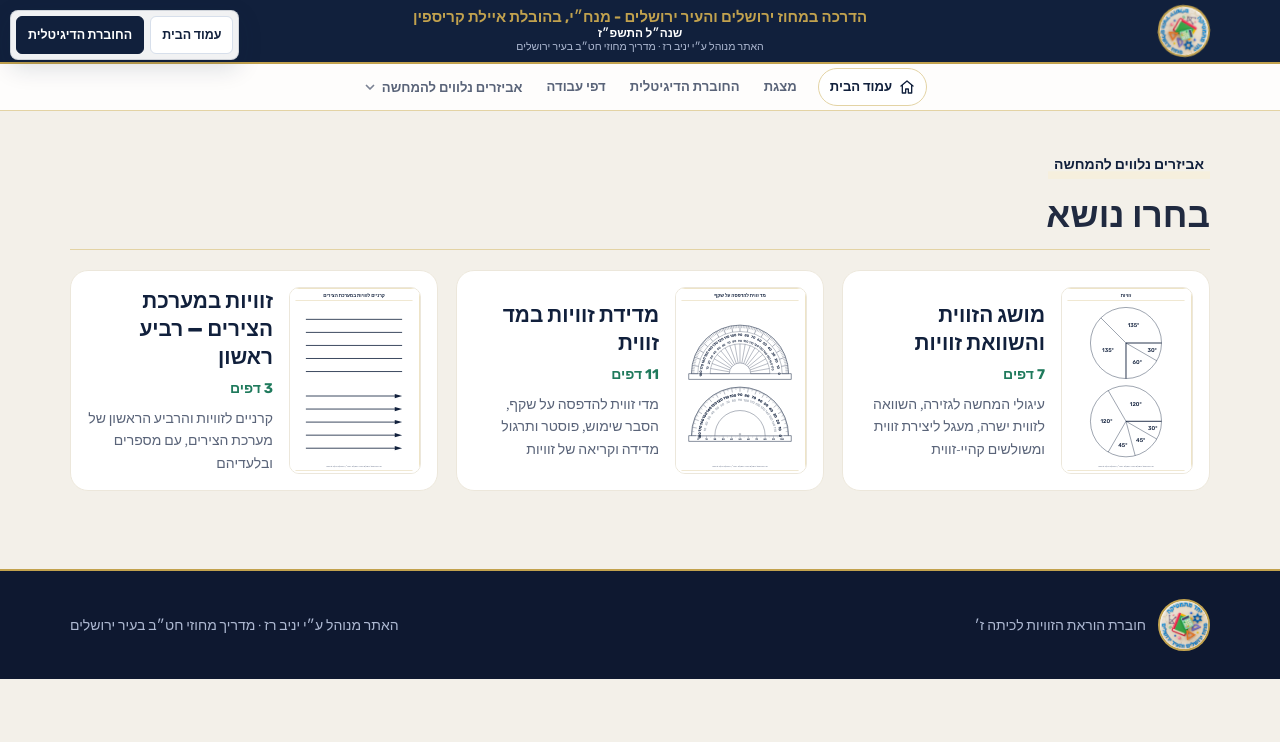
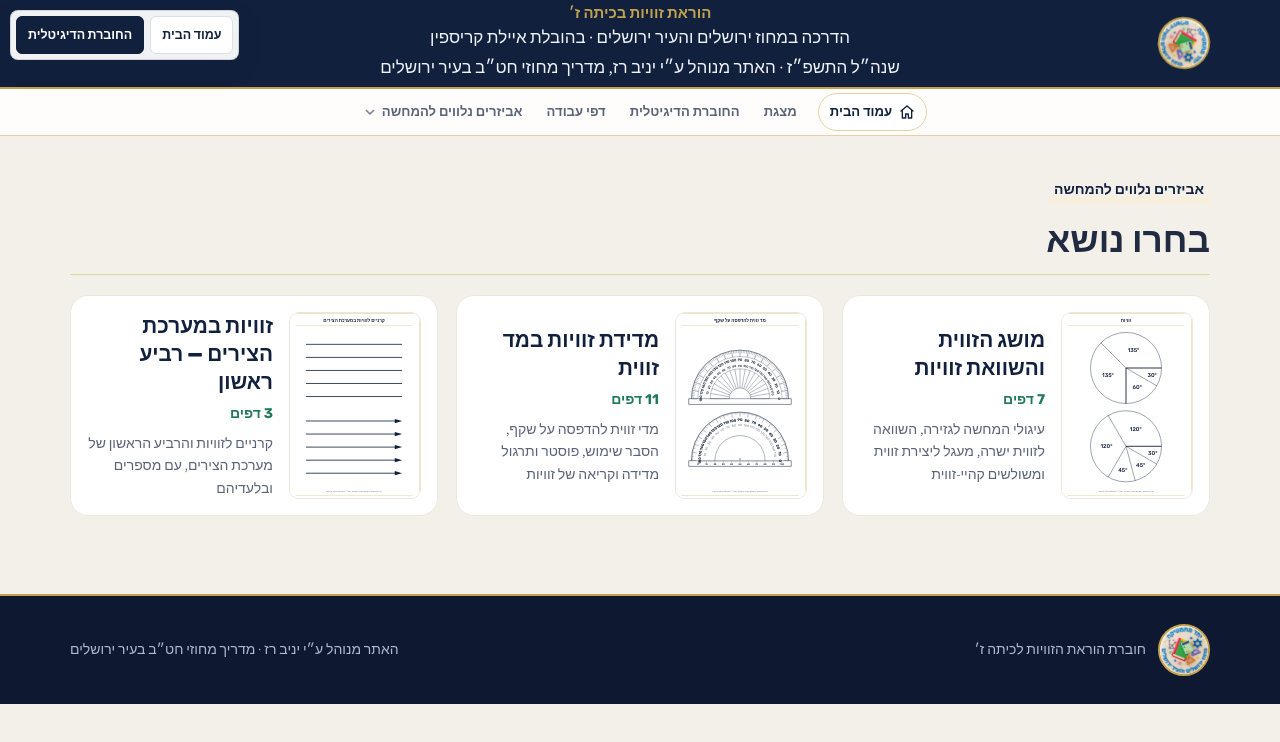
Before and after one commit to yanivmizrachiy/zaviyot-next-20260902-062445, a Next.js app: page /hamchashot in a window 1280 px wide. Shown: the top 742 px of the page. Built offline with nearby package versions, Linux system fonts and the light colour scheme.

Commit message:
Make Zaviyot branding compact and reader-first

```diff
--- a/src/components/TopBar.tsx
+++ b/src/components/TopBar.tsx
@@ -1,8 +1,5 @@
 import Image from "next/image";
 
-// כותרת עליונה — מבנה זהה לחלוטין ל«מספרים מכוונים»: הלוגו בעמודת ההתחלה
-// בגודל קבוע וחד (--logo-s), והטקסט ממורכז בדף; עמודות הצד ברשת שומרות
-// מינימום ברוחב הלוגו — חפיפה עם הטקסט בלתי אפשרית. אחידות מלאה בין האתרים.
 export function TopBar() {
   return (
     <header className="topbar">
@@ -14,17 +11,15 @@ export function TopBar() {
             alt="יחידת מתמטיקה — מחוז ירושלים והעיר ירושלים"
             width={220}
             height={220}
-            sizes="(max-width: 760px) 100px, 124px"
+            sizes="(max-width: 760px) 42px, 52px"
             quality={90}
             priority
           />
         </span>
         <div className="topbar__text">
-          <span className="topbar__lead">
-            הדרכה במחוז ירושלים והעיר ירושלים - מנח״י, בהובלת איילת קריספין
-          </span>
-          <span className="topbar__year">שנה״ל התשפ״ז</span>
-          <span className="topbar__credit">האתר מנוהל ע״י יניב רז · מדריך מחוזי חט״ב בעיר ירושלים</span>
+          <span className="topbar__lead">הוראת זוויות בכיתה ז׳</span>
+          <span className="topbar__subtitle">הדרכה במחוז ירושלים והעיר ירושלים · בהובלת איילת קריספין</span>
+          <span className="topbar__meta">שנה״ל התשפ״ז · האתר מנוהל ע״י יניב רז, מדריך מחוזי חט״ב בעיר ירושלים</span>
         </div>
       </div>
     </header>
```
